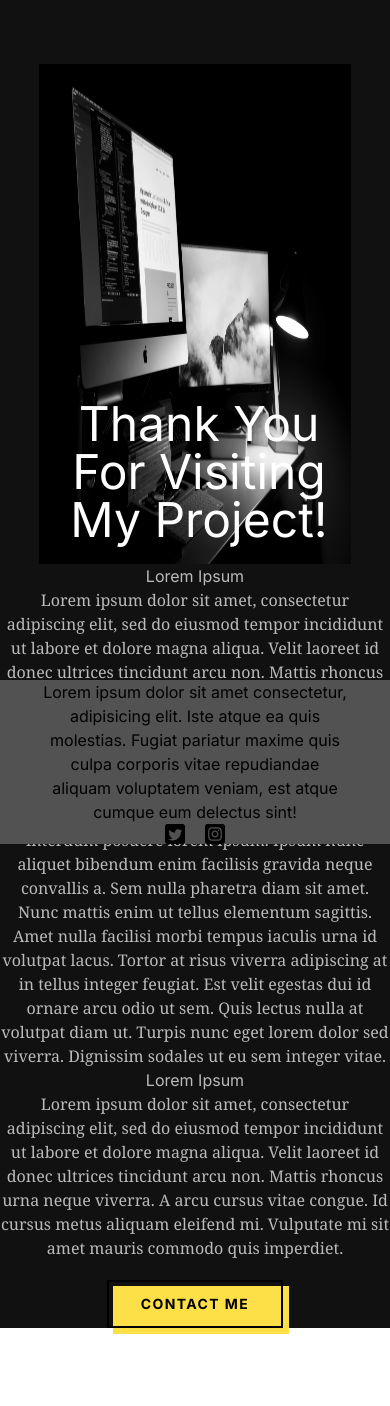
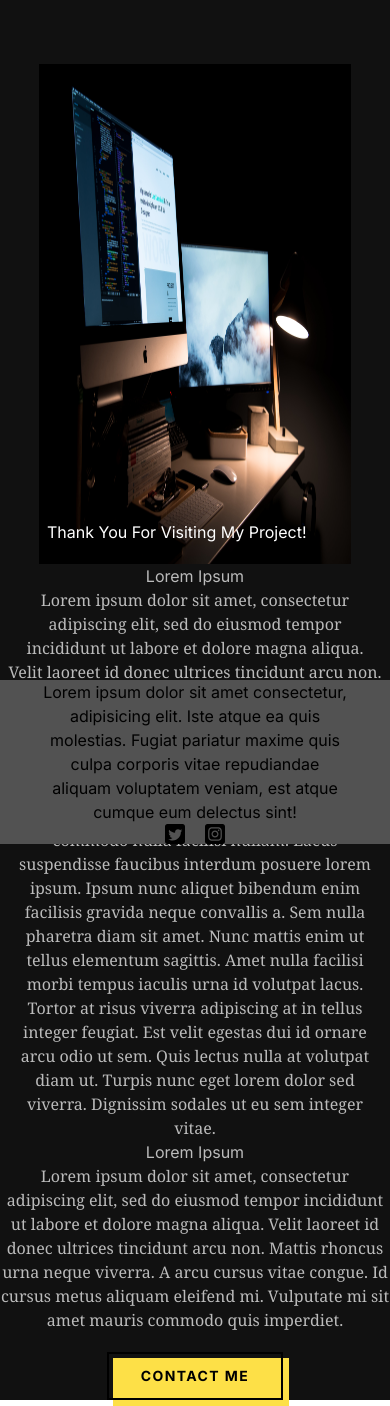
Before and after one commit to callMeFeri/nextResume, a Next.js app: page /about in a window 390 px wide. Before the commit the page ends 1334 px from the top, so only its background shows below. Built offline with nearby package versions, Linux system fonts and the light colour scheme.

Commit message:
css responsive

```diff
--- a/src/app/about/page.tsx
+++ b/src/app/about/page.tsx
@@ -11,16 +11,15 @@ const About = (): JSX.Element => {
             fill={true}
             alt="image"
             src="/lee-campbell-DtDlVpy-vvQ-unsplash.jpg"
-            className="grayscale"
           />
           <div className="absolute bottom-5 pt-20 text-white">
-            <h1 className="text-5xl pl-2">
+            <h1 className="lg:text-5xl pl-2 md:text-2xl">
               Thank You For Visiting My Project!
             </h1>
           </div>
         </div>
         <div className="flex flex-col md:flex-row">
-          <div className="item md:w-1/2">
+          <div className="item md:w-1/2 pl-2 pr-2">
             <h1 className="title">Lorem Ipsum</h1>
             <p className="font-serif">
               Lorem ipsum dolor sit amet, consectetur adipiscing elit, sed do
--- a/src/app/components/navbar/navbar.tsx
+++ b/src/app/components/navbar/navbar.tsx
@@ -24,7 +24,7 @@ function Navbar() {
                       return (
                         <li
                           key={id}
-                          className="text-gray-300 hover:bg-gray-700 hover:text-white rounded-md px-3 py-2 text-sm font-medium"
+                          className="text-gray-300 hover:bg-gray-700 hover:text-white rounded-md px-3 py-2 lg:text-sm sm:text-xs"
                         >
                           <Link href={url} className="text-yellow-600">
                             {title}
--- a/src/app/contact/page.tsx
+++ b/src/app/contact/page.tsx
@@ -6,8 +6,8 @@ import { useGlobalContext } from "../context/AppContext";
 const Contact = (): JSX.Element => {
   const { mode }: any = useGlobalContext();
   return (
-    <div className="container min-h-screen">
-      <h1 className="text-6xl bg-gradient-to-b from-green-800 to-blue-300 bg-clip-text text-transparent pt-20">
+    <div className="container min-h-screen sm:pb-20">
+      <h1 className="lg:text-6xl sm:text-4xl bg-gradient-to-b from-green-800 to-blue-300 bg-clip-text text-transparent">
         We Will Be Honored For Your Comment
       </h1>
       <div className="flex gap-25 items-center pt-20">
@@ -20,7 +20,9 @@ const Contact = (): JSX.Element => {
           />
         </div>
         <form className="flex-1 flex gap-1 flex-col">
-          <h1 className="text-4xl mb-5">Write your comment down here:</h1>
+          <h1 className="lg:text-4xl sm:text-xl mb-5">
+            Write your comment down here:
+          </h1>
           <input
             type="text"
             placeholder="Name"
```
